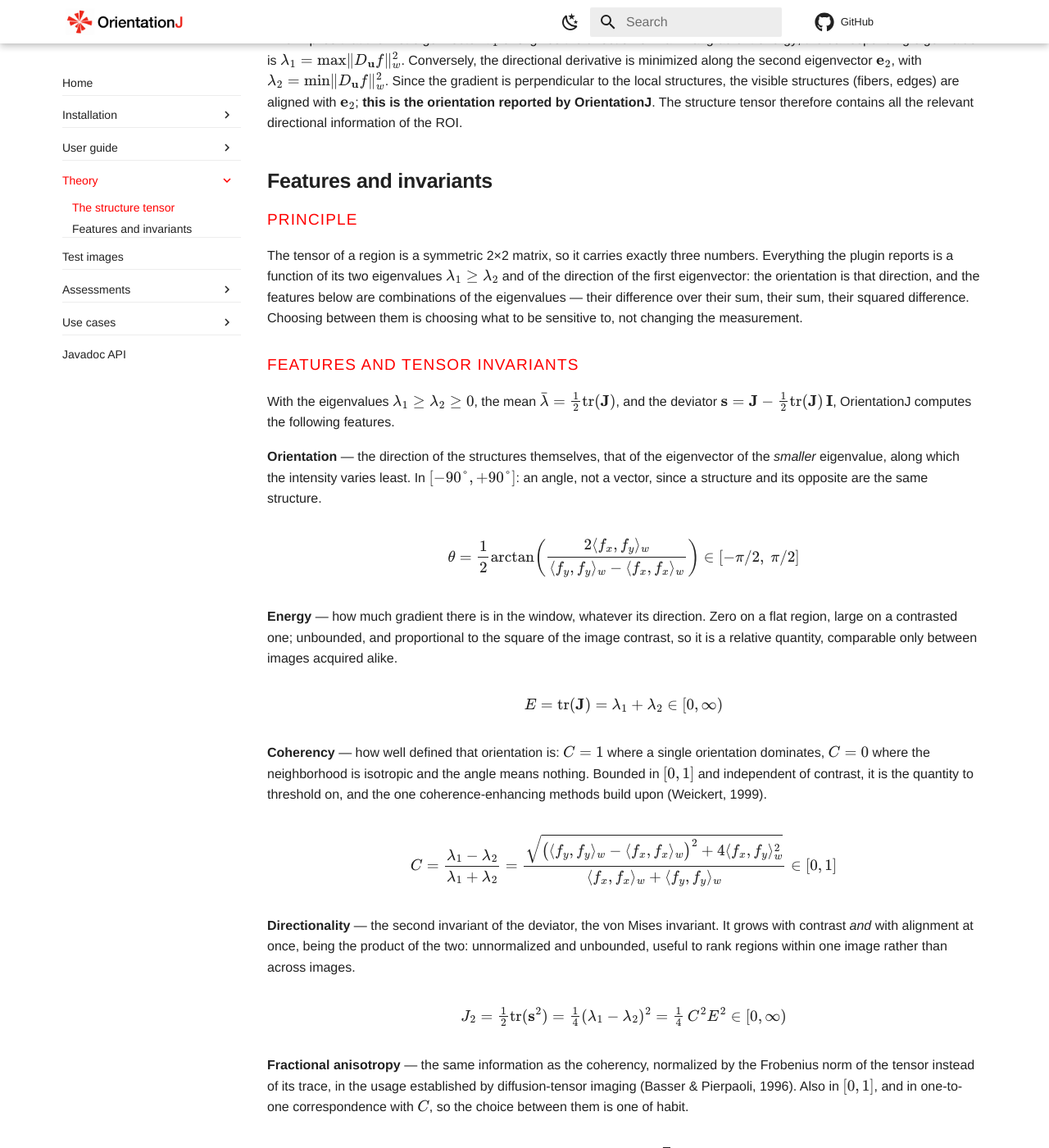
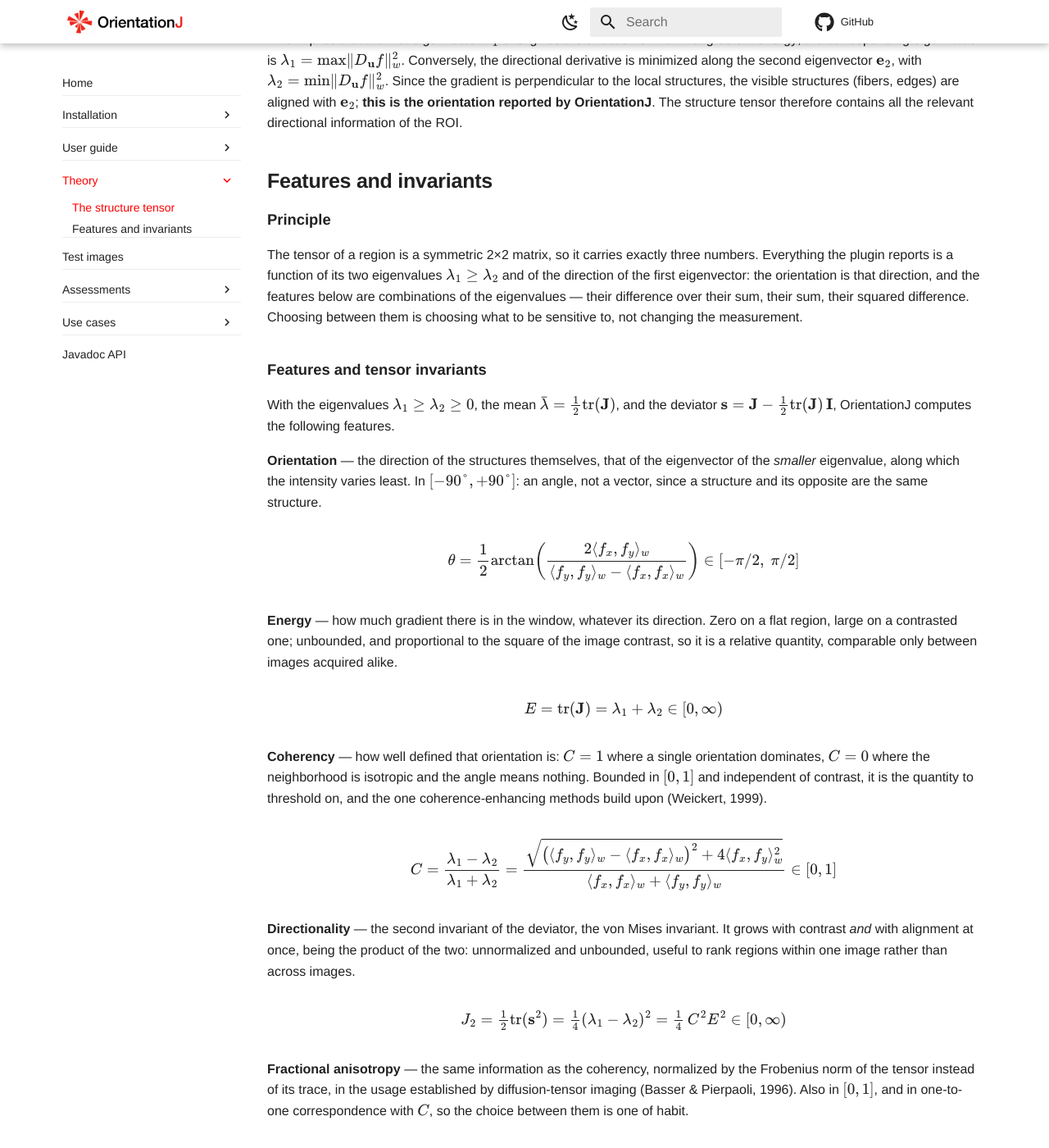
Before and after one commit to Biomedical-Imaging-Group/OrientationJ, an MkDocs documentation site: the page built from docs/theory/index.md, in a window 1280 px wide and 1400 px high, scrolled down 1249 px. Shown: the whole window at 82% size. Built offline with MkDocs 1.6.1 and Material for MkDocs 9.7.7, drawn with Linux system fonts in a browser that asks for light colours; comment, search, counter and statistics services are not loaded.

Commit message:
docs: subsection headings in black, not red
Red uppercase competed with the links, the active menu entry and the
buttons, which are the things red should mark. Black bold in sentence case,
with more space above, separates a subsection at least as well and keeps the
hierarchy legible: large black H2, smaller bold H3.

```diff
--- a/docs/stylesheets/extra.css
+++ b/docs/stylesheets/extra.css
@@ -115,12 +115,17 @@
   font-weight: 600;
   color: var(--md-default-fg-color);
 }
+/* the level below: black and bold, in sentence case like every other heading.
+   Red stays what it is elsewhere on the site — a link, an active entry, a
+   button — instead of competing with the text. The space above it does the
+   separating that the color was doing. */
 .md-typeset h3 {
-  color: var(--oj-red);
-  font-weight: 400;
-  font-size: 0.95rem;
-  letter-spacing: 0.06em;
-  text-transform: uppercase;
+  color: var(--md-default-fg-color);
+  font-weight: 700;
+  font-size: 0.92rem;
+  letter-spacing: 0;
+  text-transform: none;
+  margin-top: 2em;
 }
 .md-typeset .oj-banner + h2 {
   margin-top: 0.4em;
```
